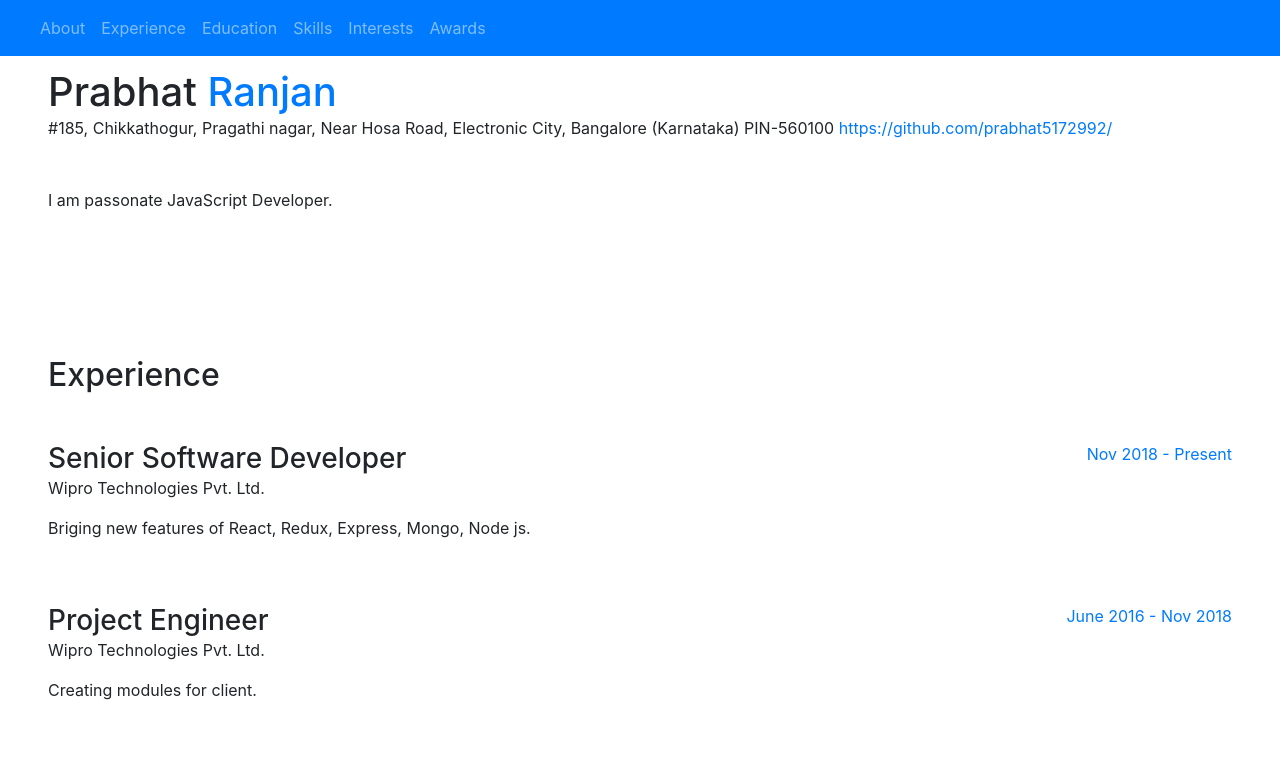
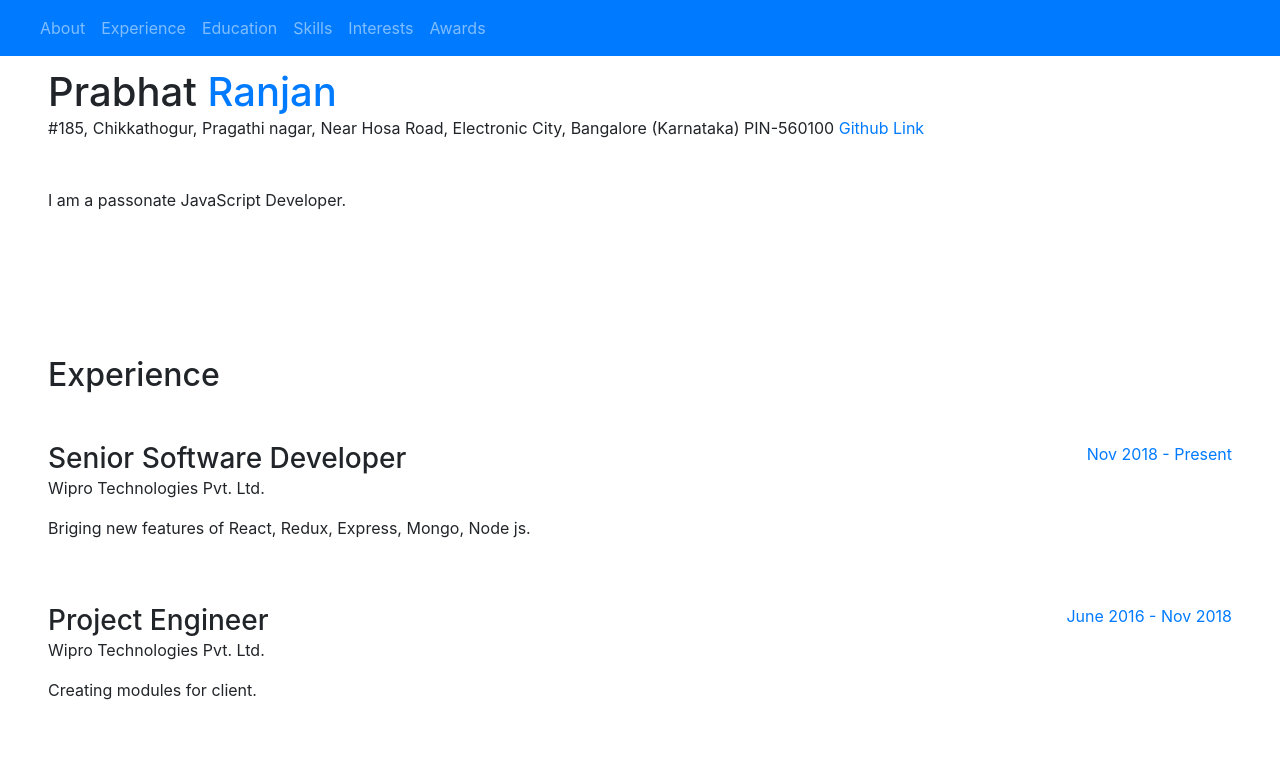
Before and after one commit to prabhat5172992/HerokuDeployment, a website: page index.html in a window 1280 px wide. Shown: the top 763 px of the page. Drawn offline with nearby package versions, Linux system fonts and the light colour scheme.

Commit message:
Changed github link

```diff
--- a/index.html
+++ b/index.html
@@ -76,11 +76,11 @@
           <div class="subheading mb-5">
             #185, Chikkathogur, Pragathi nagar, Near Hosa Road, Electronic City,
             Bangalore (Karnataka) PIN-560100
-            <a href="https://appdividend.com" target="_blank"
-              >https://github.com/prabhat5172992/</a
+            <a href="https://github.com/prabhat5172992/" target="_blank"
+              >Github Link</a
             >
           </div>
-          <p class="mb-5">I am passonate JavaScript Developer.</p>
+          <p class="mb-5">I am a passonate JavaScript Developer.</p>
         </div>
       </section>
 
```
